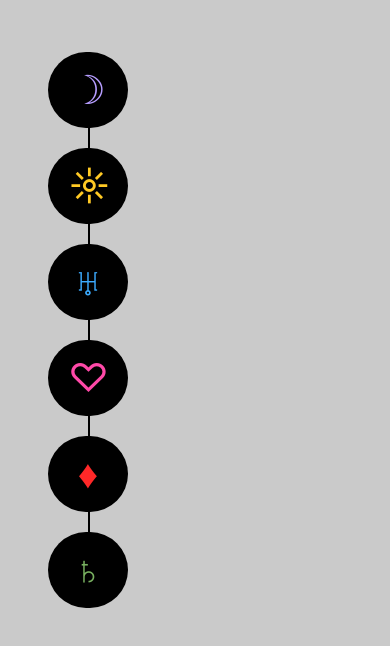
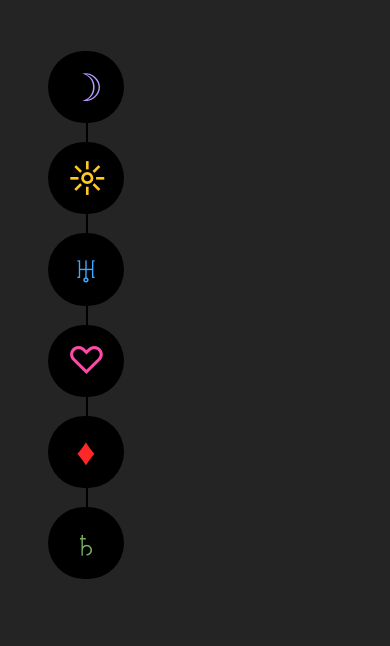
Before and after one commit to LSElias/testing, a React (Vite) app: page / in a window 390 px wide. Shown: the top 646 px of the page. Built offline with nearby package versions, Linux system fonts and the light colour scheme.

Commit message:
phone fix

```diff
--- a/src/index.css
+++ b/src/index.css
@@ -49,12 +49,12 @@ button:focus-visible {
 @media (prefers-color-scheme: light) {
   :root {
     color: #213547;
-    background-color: #cacaca;
+    background-color: #242424;
   }
   a:hover {
     color: #747bff;
   }
   button {
-    background-color: #f9f9f9;
+    background-color: #242424;
   }
 }
--- a/src/pages/LandingModule/Landing.css
+++ b/src/pages/LandingModule/Landing.css
@@ -16,7 +16,7 @@ ul{
 }
 
 li{
-    font-size: 2.5em;
+    font-size: 38px;
     margin: 0.5em 0em;
     text-align: center;
     border-radius: 100px;
```
